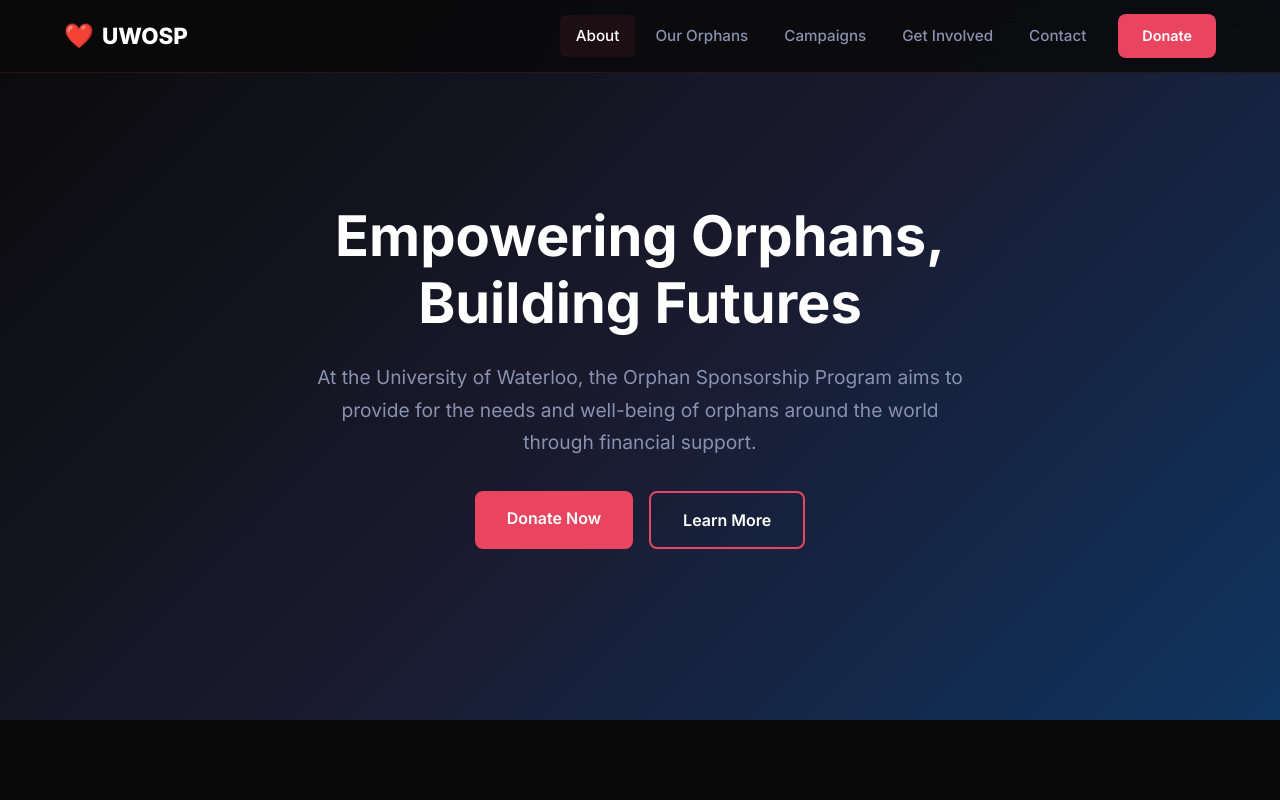
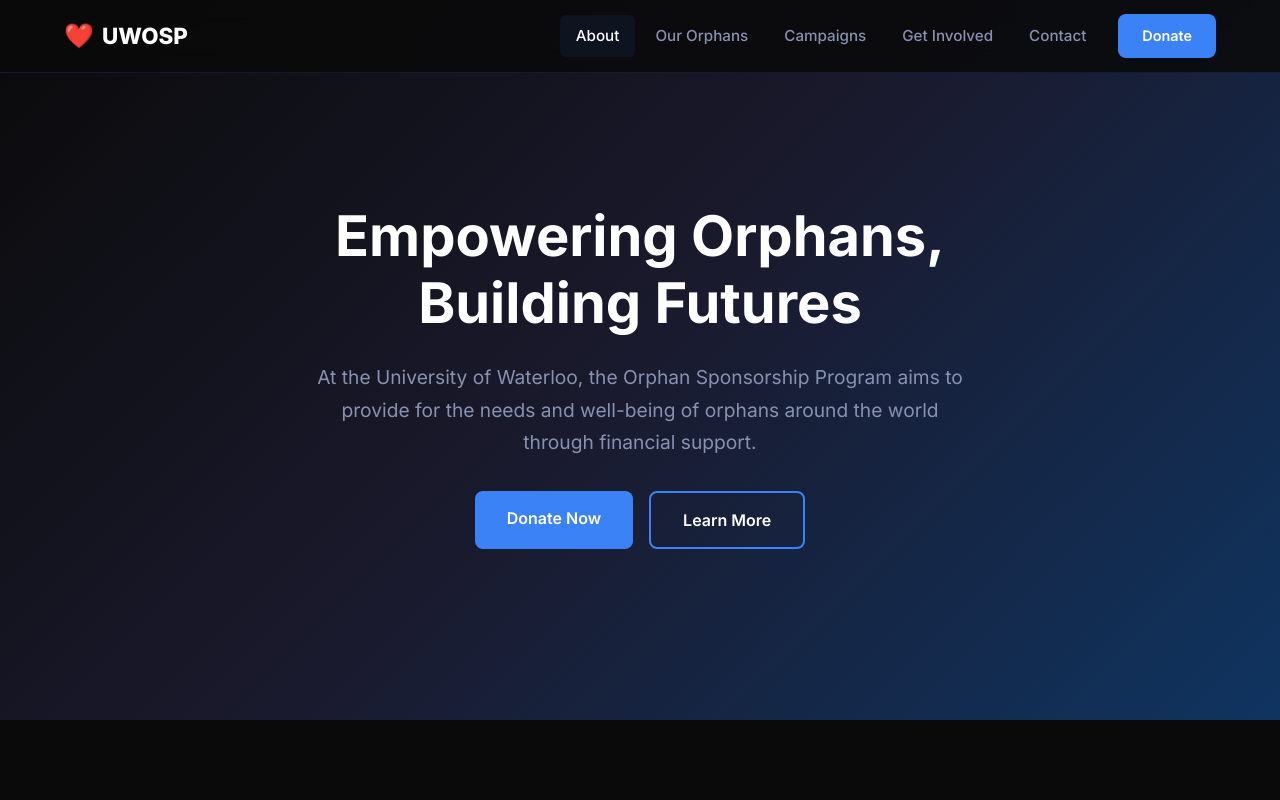
Before and after one commit to uwaterloomsa/uwosp-website, a React (Vite) app: page / in a window 1280 px wide. In both pictures the pointer is over the link "About". Shown: the top 800 px of the page. Built offline with nearby package versions, Linux system fonts and the light colour scheme.

Commit message:
Mak blue accent

```diff
--- a/src/components/Navbar.css
+++ b/src/components/Navbar.css
@@ -54,7 +54,7 @@
 .nav-link:hover,
 .nav-link.active {
   color: var(--text-heading);
-  background: rgba(233, 69, 96, 0.08);
+  background: rgba(59, 130, 246, 0.08);
 }
 
 .nav-donate {
--- a/src/index.css
+++ b/src/index.css
@@ -2,14 +2,14 @@
   --bg-primary: #0a0a0a;
   --bg-secondary: #1a1a2e;
   --bg-surface: #16213e;
-  --accent-primary: #e94560;
+  --accent-primary: #3b82f6;
   --accent-secondary: #16213e;
   --accent-subtle: #0f3460;
   --text-primary: #e0e0e0;
   --text-heading: #ffffff;
   --text-muted: #8892b0;
-  --border-color: rgba(233, 69, 96, 0.15);
-  --glow-color: rgba(233, 69, 96, 0.3);
+  --border-color: rgba(59, 130, 246, 0.15);
+  --glow-color: rgba(59, 130, 246, 0.3);
   --font-family: 'Inter', -apple-system, BlinkMacSystemFont, sans-serif;
   --max-width: 1200px;
   --transition: 0.3s ease;
@@ -50,7 +50,7 @@ a {
 }
 
 a:hover {
-  color: #ff6b81;
+  color: #60a5fa;
 }
 
 img {
@@ -109,7 +109,7 @@ button, input, textarea, select {
 }
 
 .btn-primary:hover {
-  background: #ff6b81;
+  background: #60a5fa;
   color: #fff;
   transform: translateY(-2px);
   box-shadow: 0 8px 25px var(--glow-color);
@@ -137,7 +137,7 @@ button, input, textarea, select {
 
 .card:hover {
   border-color: var(--accent-primary);
-  box-shadow: 0 0 30px rgba(233, 69, 96, 0.1);
+  box-shadow: 0 0 30px rgba(59, 130, 246, 0.1);
   transform: translateY(-4px);
 }
 
--- a/src/pages/Campaigns.css
+++ b/src/pages/Campaigns.css
@@ -43,7 +43,7 @@
 
 .progress-fill {
   height: 100%;
-  background: linear-gradient(90deg, var(--accent-primary), #ff6b81);
+  background: linear-gradient(90deg, var(--accent-primary), #60a5fa);
   border-radius: 10px;
   transition: width 1s ease;
 }
--- a/src/pages/Home.css
+++ b/src/pages/Home.css
@@ -146,6 +146,6 @@
 
 .partner-card:hover {
   border-color: var(--accent-primary);
-  box-shadow: 0 0 20px rgba(233, 69, 96, 0.1);
+  box-shadow: 0 0 20px rgba(59, 130, 246, 0.1);
   transform: translateY(-2px);
 }
--- a/src/pages/Orphans.css
+++ b/src/pages/Orphans.css
@@ -73,7 +73,7 @@
 }
 
 .orphan-status.needs {
-  background: rgba(233, 69, 96, 0.15);
+  background: rgba(59, 130, 246, 0.15);
   color: var(--accent-primary);
 }
 
```
Also changed, not shown: 1 other file (tests, documents, lock files or other folders).
